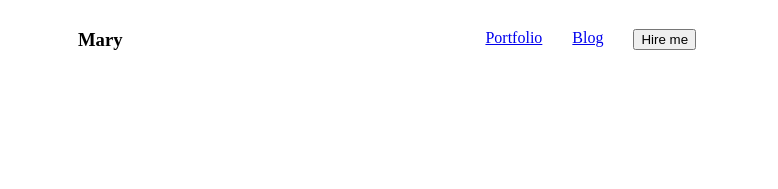
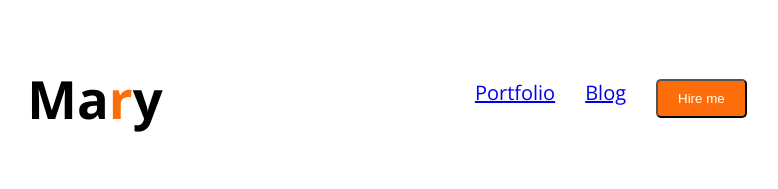
Before and after one commit to baizid20/developer-portfolio, a plain HTML site: page index.html in a window 1280 px wide. Shown: the whole page, without its empty margins (253-1031 px from the left). Drawn offline with nearby package versions, Linux system fonts and the light colour scheme.

Commit message:
complete navbar

```diff
--- a/index.html
+++ b/index.html
@@ -3,19 +3,23 @@
 <head>
     <meta charset="UTF-8">
     <meta name="viewport" content="width=device-width, initial-scale=1.0">
+    <!-- This is open sans link -->
+    <link rel="preconnect" href="https://fonts.googleapis.com">
+<link rel="preconnect" href="https://fonts.gstatic.com" crossorigin>
+<link href="https://fonts.googleapis.com/css2?family=Open+Sans:ital,wght@0,300..800;1,300..800&display=swap" rel="stylesheet">
     <title>Developer Portfolio</title>
     <link rel="stylesheet" href="style/color.css">
 </head>
-<body>
+<body class="open-sans">
     <header>
         <nav>
-            <div>
-                <h3>Ma<span>r</span>y</h3>
+            <div class="mary-nav">
+                <h3>Ma<span class="primary-color">r</span>y</h3>
             </div>
             <ul>
                 <li><a href="#portfolio">Portfolio</a></li>
                 <li><a href="#blog">Blog</a></li>
-                <li><button><a href=""></a>Hire me</button></li>
+                <li><button class="primary-button"><a href=""></a>Hire me</button></li>
             </ul>
         </nav>
     </header>
--- a/style/color.css
+++ b/style/color.css
@@ -1,12 +1,25 @@
+/* This is open sans style */
+@import url('https://fonts.googleapis.com/css2?family=Open+Sans:ital,wght@0,300..800;1,300..800&display=swap');
+
+.open-sans {
+  font-family: "Open Sans", serif;
+  font-optical-sizing: auto;
+  font-weight: normal;
+  font-style: normal;
+  font-variation-settings:
+    "wdth" 100;
+}
+
+/* This is navbar zone */
+
 nav ul{
     display: flex;
-
-
 
 }
 nav li{
     list-style: none;
     margin-left: 30px;
+    font-size: 20px;
 
 }
 nav{
@@ -15,3 +28,17 @@ nav{
     align-items: center;
     justify-content: space-evenly;
 }
+.mary-nav{
+    font-size: 45px;
+    font-weight: bolder;
+
+}
+.primary-color{
+    color: #FD6E0A;
+}
+.primary-button{
+    background-color: #FD6E0A;
+    color: white;
+    border-radius: 5px;
+    padding:10px 20px;
+}
```
